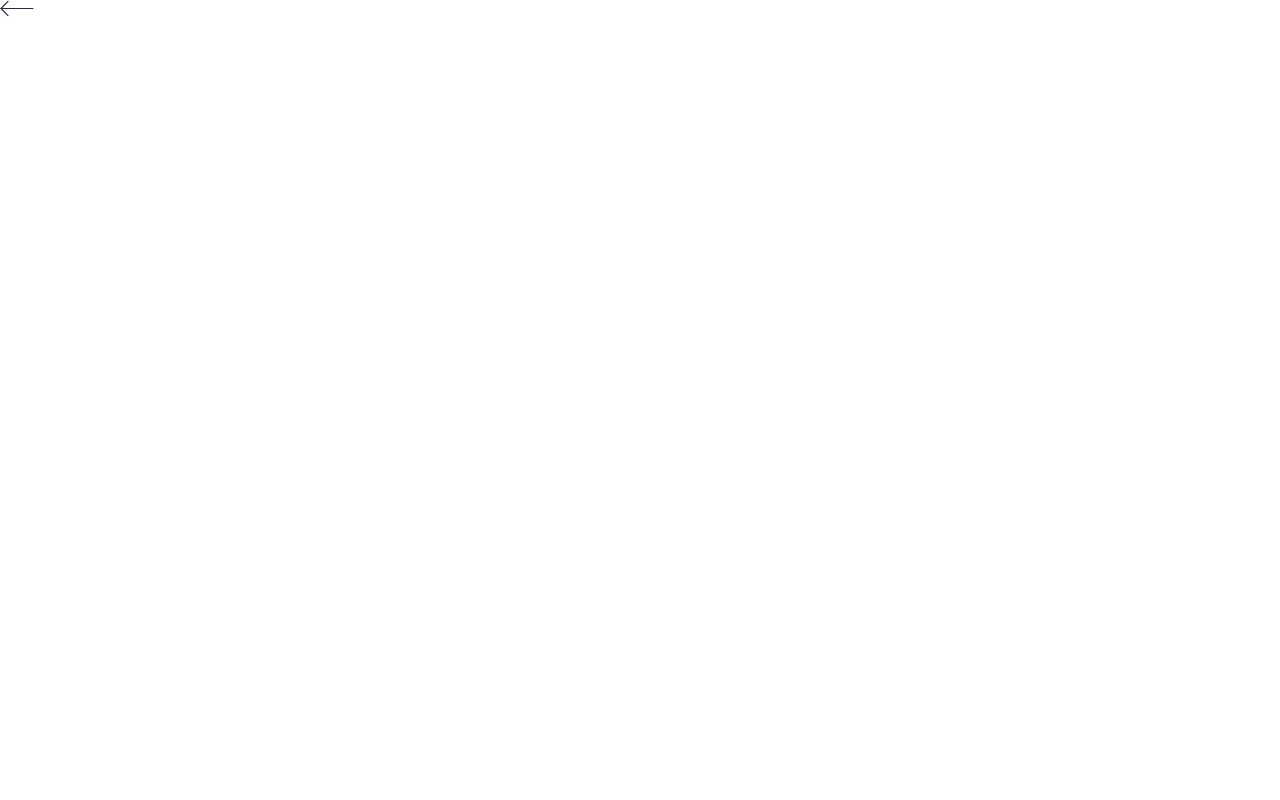
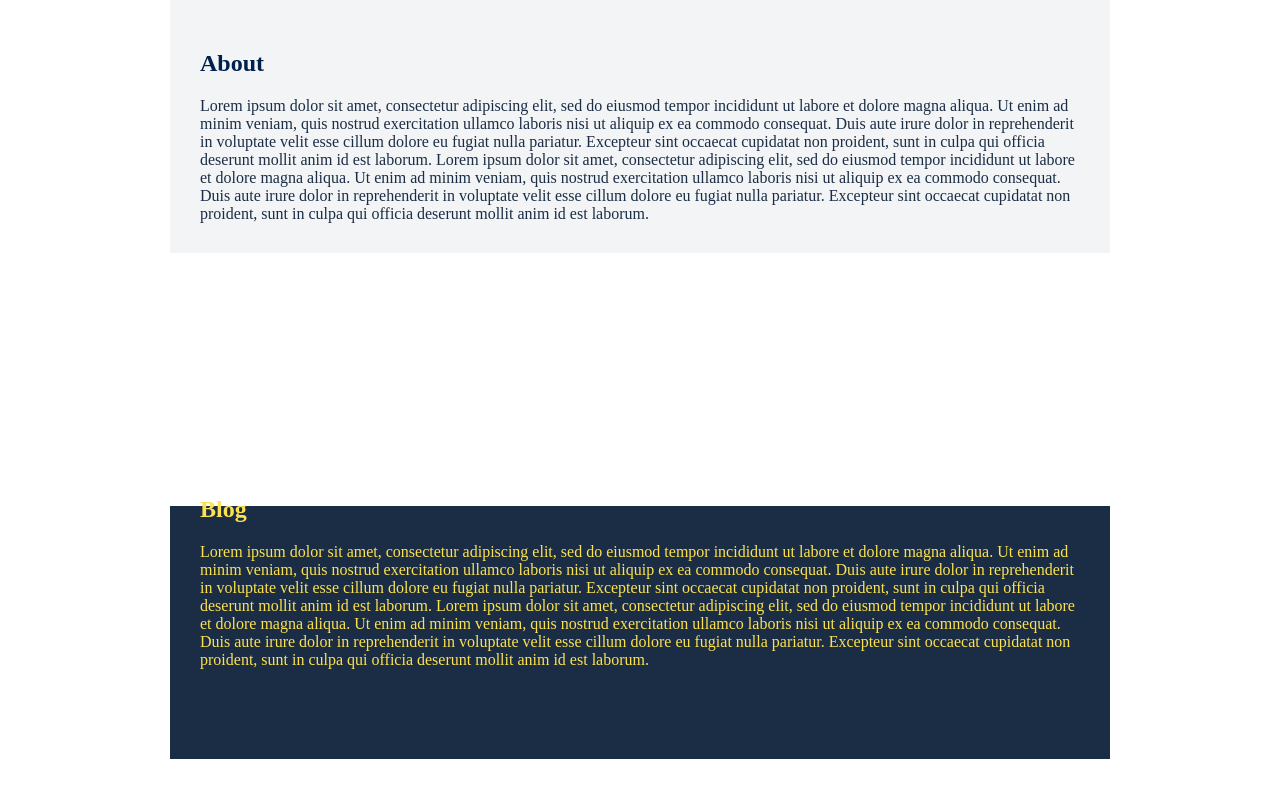
Before and after one commit to victorbruce/gsap-tutorial, a React (Create React App) app: page / in a window 1280 px wide. Shown: the top 800 px of the page. Built offline with nearby package versions, Linux system fonts and the light colour scheme.

Commit message:
feat: instersection oapi with Gsap

```diff
--- a/src/App.js
+++ b/src/App.js
@@ -1,225 +1,98 @@
-import React, { useRef, useEffect, useState } from "react";
-
-import { TweenLite, Power3 } from "gsap";
-
-import LeftArrow from "./assets/images/arrow-left.svg";
-import RightArrow from "./assets/images/arrow-right.svg";
-
-const testimonials = [
-  {
-    name: "Julia Cameron",
-    title: "Creative Director, VISA",
-    image: `${require("./assets/images/image3.jpg")}`,
-    quote:
-      "It's all good. I was amazed at the quality of the Design. We've seen amazing results already.",
-  },
-  {
-    name: "Mark Jacobs",
-    title: "Tech Lead, Google",
-    image: `${require("./assets/images/image.jpg")}`,
-    quote:
-      "The rebranding has really helped our business. Definitely worth the investment.",
-  },
-  {
-    name: "Lisa Bearings",
-    title: "Brand Coordinator, Facebook",
-    image: `${require("./assets/images/image2.jpg")}`,
-    quote:
-      "The service was excellent. Absolutely wonderful! A complete redesign did it for us.",
-  },
-];
+import React, { useRef } from "react";
+import gsap from "gsap";
+import { useIntersection } from "react-use";
 
 const App = () => {
-  let imageList = useRef(null);
-  let testimonialList = useRef(null);
+  const sectionRef = useRef(null);
 
-  const imageWidth = 340;
-
-  const [state, setState] = useState({
-    isActive1: true,
-    isActive2: false,
-    isActive3: false,
+  const intersection = useIntersection(sectionRef, {
+    root: null,
+    rootMargin: "0px",
+    threshold: 0.9,
   });
 
-  useEffect(() => {
-    TweenLite.to(testimonialList.children[0], 0, { opacity: 1 });
-  }, []);
-
-  const slideLeft = (index, duration, multiplied = 1) => {
-    TweenLite.to(imageList.children[index], duration, {
-      x: -imageWidth * multiplied,
-      ease: Power3.easeOut,
+  const fadeIn = (element) => {
+    gsap.to(element, 1, {
+      opacity: 1,
+      y: -60,
+      ease: "power4.out",
+      stagger: { amount: 0.3 },
     });
   };
 
-  const slideRight = (index, duration, multiplied = 1) => {
-    TweenLite.to(imageList.children[0], duration, {
-      x: imageWidth * multiplied,
-      ease: Power3.easeOut,
-    });
+  const fadeOut = (element) => {
+    gsap.to(element, 1, { opacity: 0, y: -20, ease: "power4.out" });
   };
 
-  const scale = (index, duration) => {
-    TweenLite.from(imageList.children[index], duration, {
-      scale: 1.2,
-      ease: Power3.easeOut,
-    });
-  };
-
-  const fadeOut = (index, duration) => {
-    TweenLite.to(testimonialList.children[index], duration, { opacity: 0 });
-  };
-
-  const fadeIn = (index, duration) => {
-    TweenLite.to(testimonialList.children[index], duration, {
-      opacity: 1,
-      delay: 1,
-    });
-  };
-
-  // function
-  const nextSlide = () => {
-    if (imageList.children[0].classList.contains("active")) {
-      setState({ isActive1: false, isActive2: true });
-
-      slideLeft(0, 1);
-      slideLeft(1, 1);
-      scale(1, 1);
-      slideLeft(2, 1);
-      slideLeft(2, 0);
-
-      fadeOut(0, 1);
-      fadeIn(1, 1);
-    } else if (imageList.children[1].classList.contains("active")) {
-      setState({ isActive2: false, isActive3: true });
-      slideLeft(1, 1, 2);
-      slideLeft(2, 1);
-
-      fadeOut(1, 1);
-      fadeIn(2, 1);
-    } else if (imageList.children[2].classList.contains("active")) {
-      setState({ isActive2: false, isActive3: true });
-      slideLeft(2, 1, 3);
-      slideLeft(0, 1, 0);
-      slideLeft(1, 0, 0);
-      scale(0, 1);
-
-      fadeOut(2, 1);
-      fadeIn(0, 1);
-    }
-  };
-
-  // prev slide
-  const prevSlide = () => {
-    if (imageList.children[0].classList.contains("active")) {
-      setState({ isActive1: false, isActive3: true });
-      //Image transition
-      slideLeft(2, 0, 3);
-      slideLeft(2, 1, 2);
-      scale(2, 1);
-      slideRight(0, 1);
-      slideRight(1, 1);
-      //content transtion
-      fadeOut(0, 1);
-      fadeIn(2, 1);
-    } else if (imageList.children[1].classList.contains("active")) {
-      setState({ isActive2: false, isActive1: true });
-      //Image transition
-      slideLeft(0, 0);
-      slideRight(0, 1, 0);
-      slideRight(1, 1, 0);
-      slideRight(2, 1, 2);
-      scale(0, 1);
-      //content transtion
-      fadeOut(1, 1);
-      fadeIn(0, 1);
-    } else if (imageList.children[2].classList.contains("active")) {
-      setState({ isActive2: true, isActive3: false });
-      slideLeft(2, 1);
-      slideLeft(1, 0, 2);
-      slideLeft(1, 1);
-      scale(1, 1);
-      //content transtion
-      fadeOut(2, 1);
-      fadeIn(1, 1);
-    }
-  };
+  intersection && intersection.intersectionRatio < 0.9
+    ? // Not reached
+      fadeOut(".fadeIn")
+    : // Reached so animate
+      fadeIn(".fadeIn");
 
   return (
     <div className="App">
-      <div className="App__container" onClick={prevSlide}>
-        {/* Left Arrow */}
-        <div className="App__leftArrow App__arrows">
-          <span>
-            <img src={LeftArrow} alt="left arrow" />
-          </span>
-        </div>
-
-        <div className="App__testimonials">
-          <div className="App__testimonials__image">
-            <ul ref={(el) => (imageList = el)}>
-              <li className={state.isActive1 ? "active" : ""}>
-                <img src={testimonials[0].image} alt={testimonials[0].name} />
-              </li>
-              <li className={state.isActive2 ? "active" : ""}>
-                <img src={testimonials[1].image} alt={testimonials[1].name} />
-              </li>
-              <li className={state.isActive3 ? "active" : ""}>
-                <img src={testimonials[2].image} alt={testimonials[2].name} />
-              </li>
-            </ul>
+      <div className="App__inner">
+        <section className="App__about">
+          <div className="App__about__content">
+            <h2>About</h2>
+            <p>
+              Lorem ipsum dolor sit amet, consectetur adipiscing elit, sed do
+              eiusmod tempor incididunt ut labore et dolore magna aliqua. Ut
+              enim ad minim veniam, quis nostrud exercitation ullamco laboris
+              nisi ut aliquip ex ea commodo consequat. Duis aute irure dolor in
+              reprehenderit in voluptate velit esse cillum dolore eu fugiat
+              nulla pariatur. Excepteur sint occaecat cupidatat non proident,
+              sunt in culpa qui officia deserunt mollit anim id est laborum.
+              Lorem ipsum dolor sit amet, consectetur adipiscing elit, sed do
+              eiusmod tempor incididunt ut labore et dolore magna aliqua. Ut
+              enim ad minim veniam, quis nostrud exercitation ullamco laboris
+              nisi ut aliquip ex ea commodo consequat. Duis aute irure dolor in
+              reprehenderit in voluptate velit esse cillum dolore eu fugiat
+              nulla pariatur. Excepteur sint occaecat cupidatat non proident,
+              sunt in culpa qui officia deserunt mollit anim id est laborum.
+            </p>
           </div>
-          <div className="App__testimonials__content">
-            <ul ref={(el) => (testimonialList = el)}>
-              <li className={state.isActive1 ? "active" : ""}>
-                <div className="App__testimonials__content__inner">
-                  <p className="App__testimonials__quote">
-                    {testimonials[0].quote}
-                  </p>
-                  <h3 className="App__testimonials__name">
-                    {testimonials[0].name}
-                  </h3>
-                  <h4 className="App__testimonials__title">
-                    {testimonials[0].title}
-                  </h4>
-                </div>
-              </li>
-              <li className={state.isActive2 ? "active" : ""}>
-                <div className="App__testimonials__content__inner">
-                  <p className="App__testimonials__quote">
-                    {testimonials[1].quote}
-                  </p>
-                  <h3 className="App__testimonials__name">
-                    {testimonials[1].name}
-                  </h3>
-                  <h4 className="App__testimonials__title">
-                    {testimonials[1].title}
-                  </h4>
-                </div>
-              </li>
-              <li className={state.isActive3 ? "active" : ""}>
-                <div className="App__testimonials__content__inner">
-                  <p className="App__testimonials__quote">
-                    {testimonials[2].quote}
-                  </p>
-                  <h3 className="App__testimonials__name">
-                    {testimonials[2].name}
-                  </h3>
-                  <h4 className="App__testimonials__title">
-                    {testimonials[2].title}
-                  </h4>
-                </div>
-              </li>
-            </ul>
-          </div>
-        </div>
-
-        {/* Right Arrow */}
-        <div className="App__rightArrow App__arrows" onClick={nextSlide}>
-          <span>
-            <img src={RightArrow} alt="right arrow" />
-          </span>
-        </div>
+        </section>
+        <section ref={sectionRef} className="App__testimonials">
+          <h2 className="fadeIn">Testimonials</h2>
+          <p className="fadeIn">
+            {" "}
+            Lorem ipsum dolor sit amet, consectetur adipiscing elit, sed do
+            eiusmod tempor incididunt ut labore et dolore magna aliqua. Ut enim
+            ad minim veniam, quis nostrud exercitation ullamco laboris nisi ut
+            aliquip ex ea commodo consequat. Duis aute irure dolor in
+            reprehenderit in voluptate velit esse cillum dolore eu fugiat nulla
+            pariatur. Excepteur sint occaecat cupidatat non proident, sunt in
+            culpa qui officia deserunt mollit anim id est laborum. Lorem ipsum
+            dolor sit amet, consectetur adipiscing elit, sed do eiusmod tempor
+            incididunt ut labore et dolore magna aliqua. Ut enim ad minim
+            veniam, quis nostrud exercitation ullamco laboris nisi ut aliquip ex
+            ea commodo consequat. Duis aute irure dolor in reprehenderit in
+            voluptate velit esse cillum dolore eu fugiat nulla pariatur.
+            Excepteur sint occaecat cupidatat non proident, sunt in culpa qui
+            officia deserunt mollit anim id est laborum.
+          </p>
+        </section>
+        <section className="App__blog">
+          <h2 className="fadeIn">Blog</h2>
+          <p className="fadeIn">
+            Lorem ipsum dolor sit amet, consectetur adipiscing elit, sed do
+            eiusmod tempor incididunt ut labore et dolore magna aliqua. Ut enim
+            ad minim veniam, quis nostrud exercitation ullamco laboris nisi ut
+            aliquip ex ea commodo consequat. Duis aute irure dolor in
+            reprehenderit in voluptate velit esse cillum dolore eu fugiat nulla
+            pariatur. Excepteur sint occaecat cupidatat non proident, sunt in
+            culpa qui officia deserunt mollit anim id est laborum. Lorem ipsum
+            dolor sit amet, consectetur adipiscing elit, sed do eiusmod tempor
+            incididunt ut labore et dolore magna aliqua. Ut enim ad minim
+            veniam, quis nostrud exercitation ullamco laboris nisi ut aliquip ex
+            ea commodo consequat. Duis aute irure dolor in reprehenderit in
+            voluptate velit esse cillum dolore eu fugiat nulla pariatur.
+            Excepteur sint occaecat cupidatat non proident, sunt in culpa qui
+            officia deserunt mollit anim id est laborum.
+          </p>
+        </section>
       </div>
     </div>
   );
```
